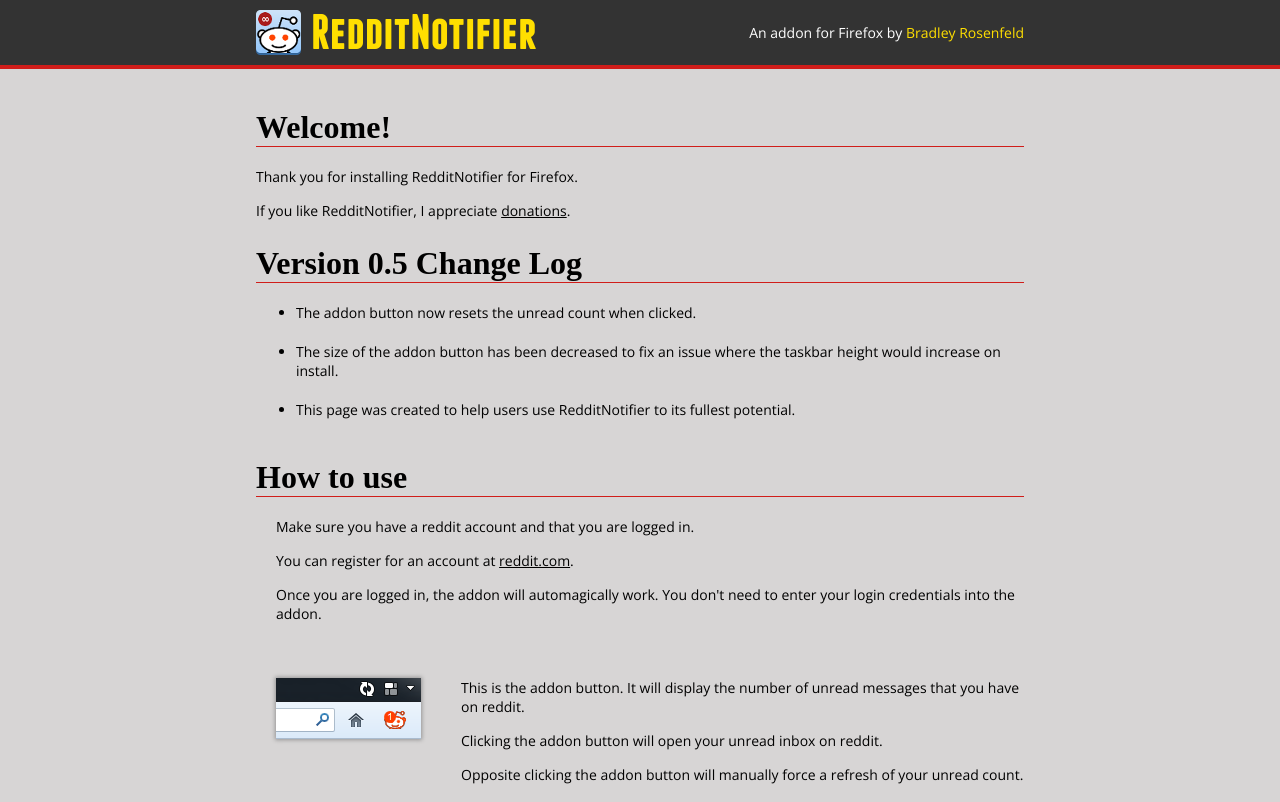
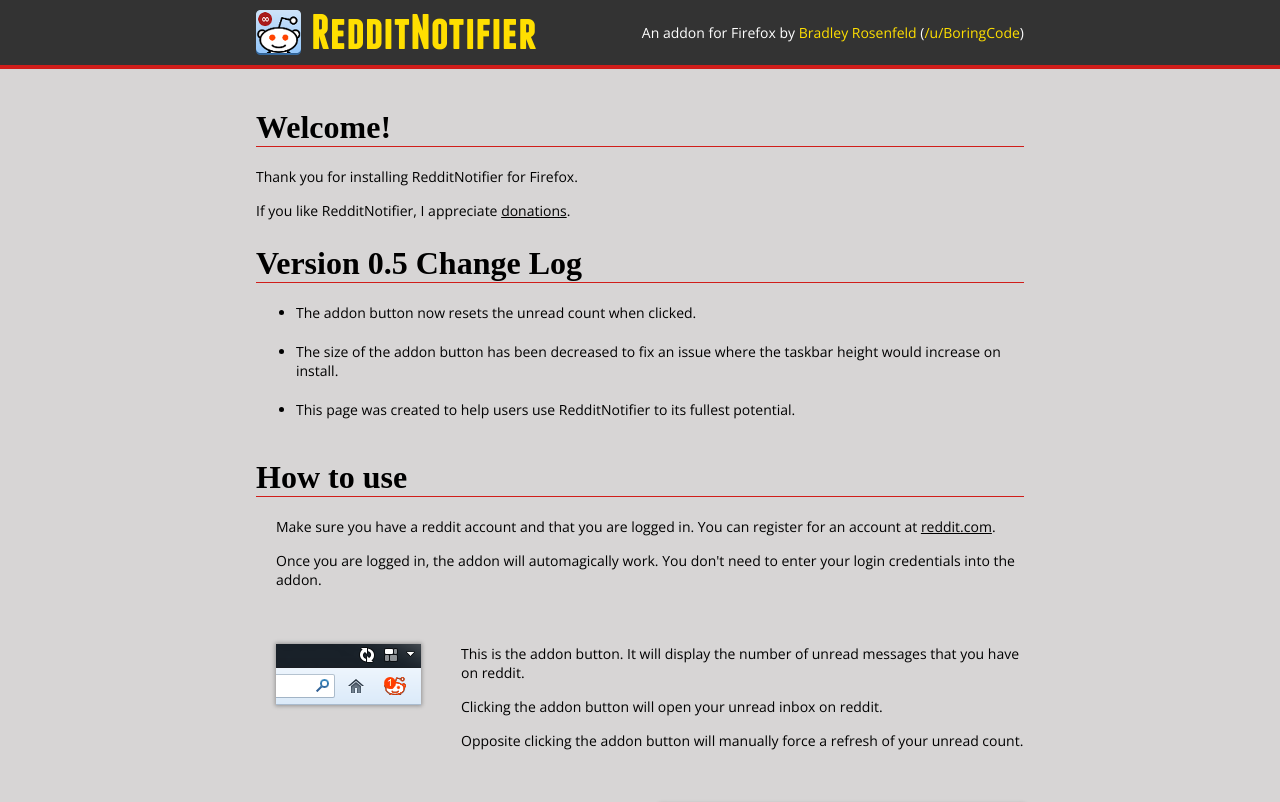
Before and after one commit to BoringCode/RedditNotifier, a plain HTML site: page index.html in a window 1280 px wide. Shown: the top 802 px of the page. Drawn offline with nearby package versions, Linux system fonts and the light colour scheme.

Commit message:
Added my reddit user

```diff
--- a/index.html
+++ b/index.html
@@ -19,7 +19,7 @@
 	<body>
 		<header>
 			<h1 class="pull-left"><a href="https://addons.mozilla.org/en-US/firefox/addon/redditnotifier/" target="_blank">RedditNotifier</a></h1>
-			<p class="info pull-right">An addon for Firefox by <a href="http://bradleyrosenfeld.com" target="_blank">Bradley Rosenfeld</a>
+			<p class="info pull-right">An addon for Firefox by <a href="http://bradleyrosenfeld.com" target="_blank">Bradley Rosenfeld</a> (<a href="http://www.reddit.com/user/BoringCode" target="_blank">/u/BoringCode</a>)
 		</header>
 		<section>
 			<header>
@@ -44,8 +44,7 @@
 			</header>
 			<ul>
 				<li>
-					<p>Make sure you have a reddit account and that you are logged in.</p>
-					<p>You can register for an account at <a href="https://ssl.reddit.com/login" target="_blank">reddit.com</a>.</p>
+					<p>Make sure you have a reddit account and that you are logged in. You can register for an account at <a href="https://ssl.reddit.com/login" target="_blank">reddit.com</a>.</p>
 					<p>Once you are logged in, the addon will automagically work. You don't need to enter your login credentials into the addon.</p>
 				</li>
 				<li>
```
